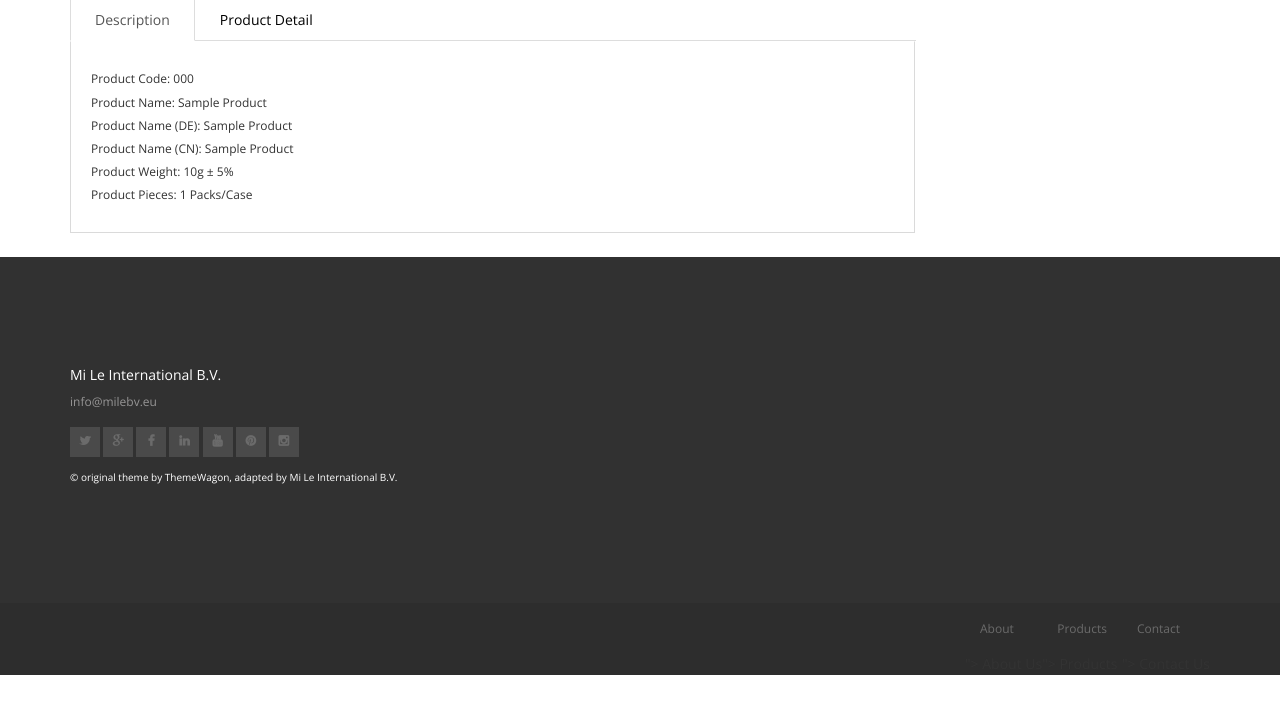
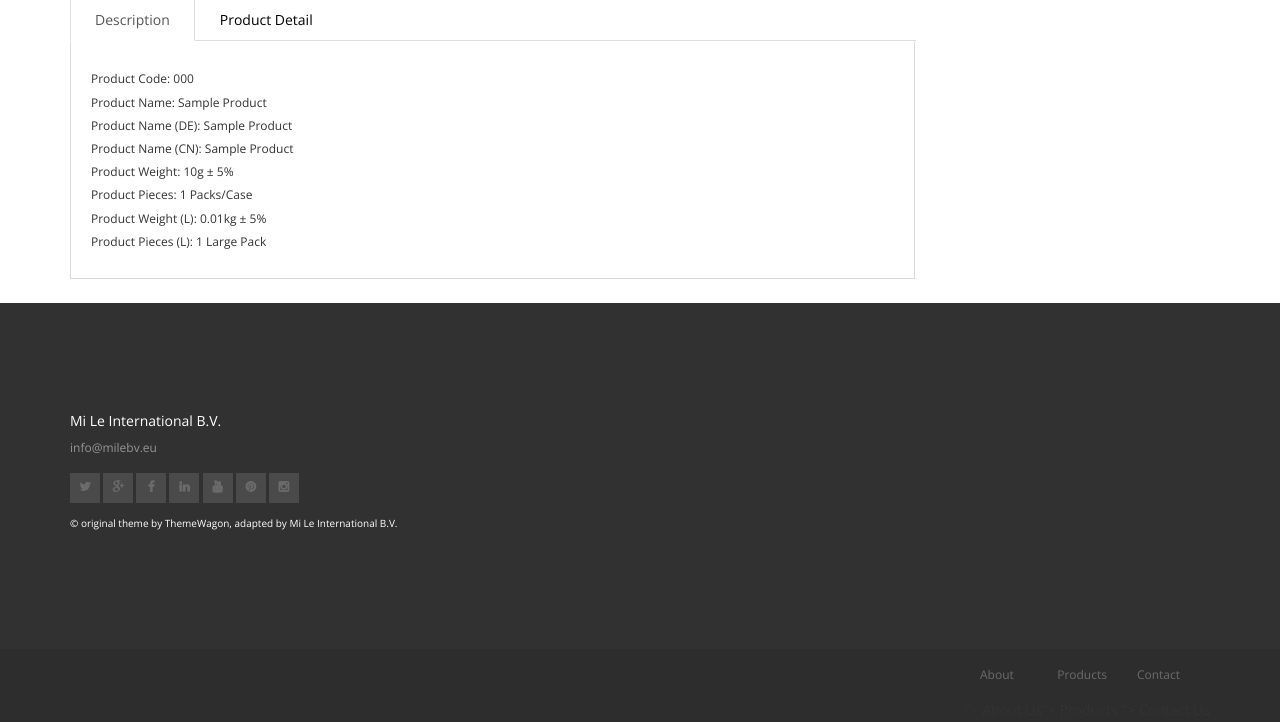
Before and after one commit to dpranantha/code-igniter-example, a CodeIgniter app: page /milebv/index.php/products/product/1 in a window 1280 px wide. Shown: the part 1094-1816 px from the top of the page. Before the commit the page ends 1769 px from the top, so only its background shows below. Run offline with CodeIgniter, Linux system fonts and the light colour scheme; tables that the repository leaves empty hold one stand-in row (values such as "Sample post"); some libraries are stand-ins or nearby versions.

Commit message:
implement 2 type of packs

```diff
--- a/application/models/Product_model.php
+++ b/application/models/Product_model.php
@@ -7,7 +7,7 @@ class Product_model extends CI_Model {
     }
 
     public function find_products_by_category_id($limit, $start, $c_id = NULL) {
-        $this->db->select('p.id, pc.c_id, p.product_code, p.name_de, p.name_en, p.name_cn, p.weight_gr, p.n_piece, ps.url')
+        $this->db->select('p.id, pc.c_id, p.product_code, p.name_de, p.name_en, p.name_cn, p.weight_gr, p.n_piece, ps.url, p.weight_gr2, p.n_piece2')
         ->from('category AS c, product_category AS pc,product AS p, product_assets AS ps')
         ->where('c.id = pc.c_id AND pc.p_id = p.id AND ps.p_id = p.id')
         ->order_by('p.product_code')
@@ -78,7 +78,7 @@ class Product_model extends CI_Model {
     }
 
     public function get_product($product_id) {
-        $query = $this->db->select('p.id, p.product_code, p.name_de, p.name_en, p.name_cn, p.weight_gr, p.n_piece, p.cooking')
+        $query = $this->db->select('p.id, p.product_code, p.name_de, p.name_en, p.name_cn, p.weight_gr, p.n_piece, p.cooking, p.weight_gr2, p.n_piece2')
         ->from('product AS p, product_assets AS ps')
         ->where('ps.p_id = p.id AND p.id = '.$this->db->escape($product_id))
         ->get();
--- a/application/sql/ddl/tables.sql
+++ b/application/sql/ddl/tables.sql
@@ -34,3 +34,6 @@ CREATE TABLE product_category (
 ALTER TABLE product_category ADD UNIQUE product_id_cat_id (c_id, p_id);
 
 alter table product add cooking varchar(500);
+
+alter table product add weight_gr2 INT;
+alter table product add n_piece2 INT;
--- a/application/sql/dml/data.sql
+++ b/application/sql/dml/data.sql
@@ -453,3 +453,7 @@ set url = 'assets/img/products/JC35.jpg'
 where p_id in (select id
                 from product
                 where product_code = 'JC-36G');
+
+update product
+set n_piece=15, weight_gr=300, n_piece2=1, weight_gr2=5000
+where product_code like 'D00%';
--- a/application/views/pages/a_product.php
+++ b/application/views/pages/a_product.php
@@ -33,6 +33,10 @@
                     <h6 class="text-capitalize">Product name (CN): <?php echo $name_cn;?></h6>
                     <h6 class="text-capitalize">Product weight: <?php echo $weight_gr;?></h6>
                     <h6 class="text-capitalize">Product pieces: <?php echo $pieces;?></h6>
+                    <?php if ($product['weight_gr2'] != NULL && $product['weight_gr2'] > 0) { ?>
+                        <h6 class="text-capitalize">Product weight (L): <?php echo ($product['weight_gr2']/1000).'kg &plusmn; 5%';?></h6>
+                        <h6 class="text-capitalize">Product pieces (L): <?php echo $product['n_piece2'].' large pack';?></h6>
+                    <?php }?>
                 </div>
             </div>
             <div class="tab-pane" id="product-detail">
```
Also changed, not shown: application/views/pages/products_loop.php (+8 -1 lines).
